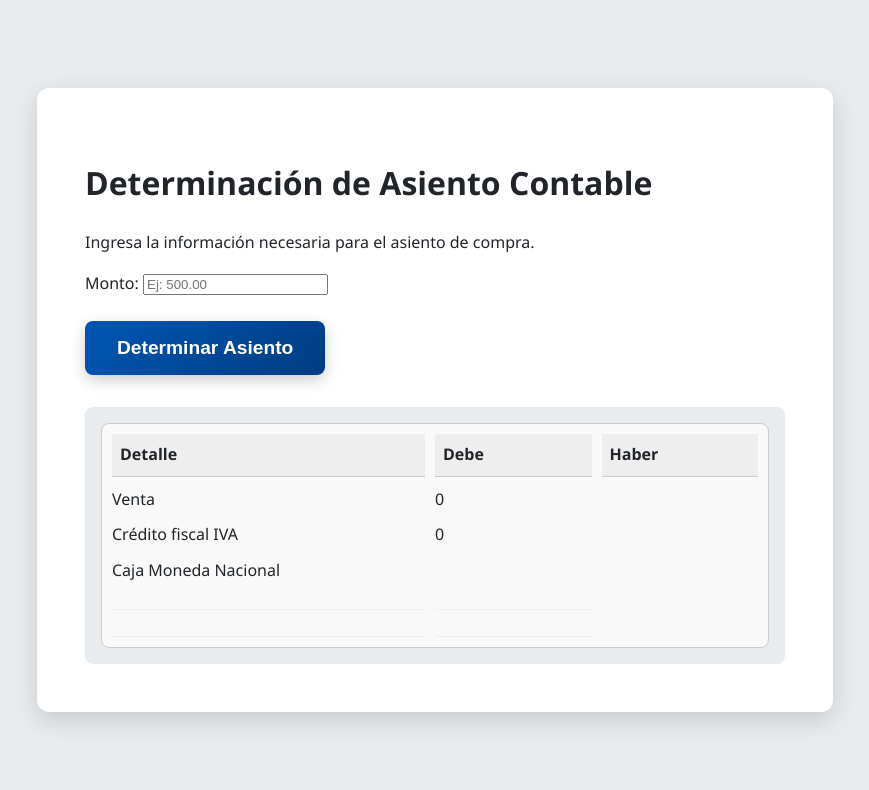
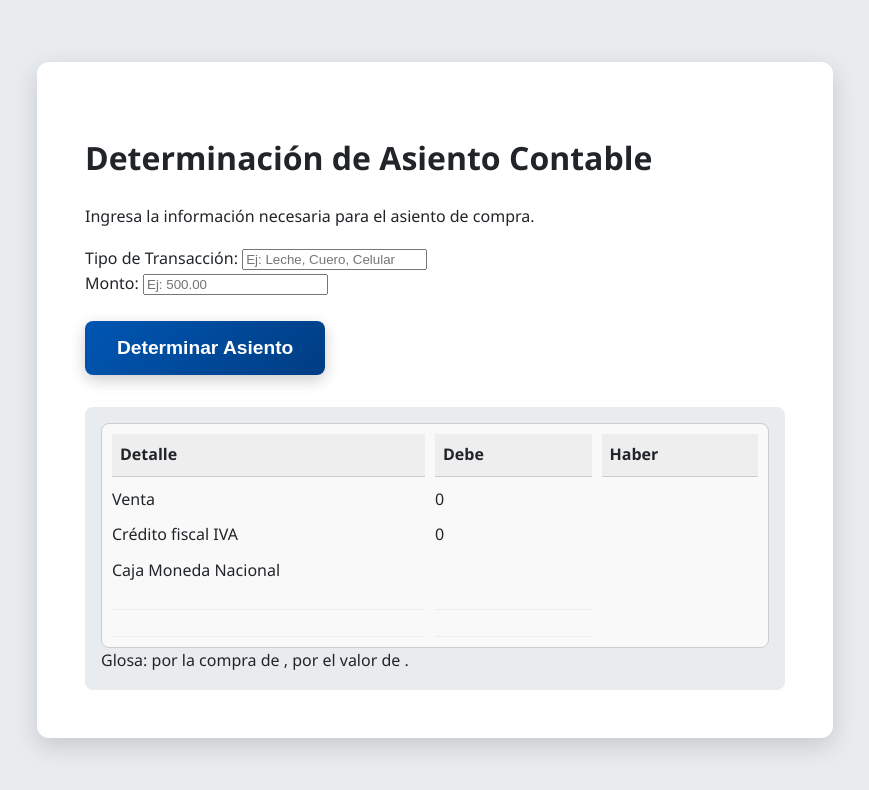
Before and after one commit to oqowiiiwiiwiuau-ctrl/Contabilidad-Basica-Pro, a website built with Vite: page index.html in a window 1280 px wide. Both pictures are taken after a click on the button "Determinar Asiento". Shown: the whole page, without its empty margins (205-1074 px from the left). Built offline with nearby package versions, Linux system fonts and the light colour scheme.

Commit message:
feat: incororación del tag glosa

```diff
--- a/index.html
+++ b/index.html
@@ -40,7 +40,10 @@
       </header>
 
       <main class="card">
-
+        <div class="input-group">
+          <label for="tipoTransaccion">Tipo de Transacción:</label>
+          <input type="text" id="tipoTransaccion" placeholder="Ej: Leche, Cuero, Celular" />
+        </div>
         <div class="input-group">
           <label for="monto">Monto:</label>
           <input type="number" id="monto" placeholder="Ej: 500.00" />
--- a/src/main.js
+++ b/src/main.js
@@ -34,6 +34,7 @@ import './style.css'
 //   mostrar.textContent = "valor de la compra = "+campo_texto;
 // });
 //Atravalor los valores de botones y espacios de texto
+let tipoTransaccion = document.getElementById("tipoTransaccion");
 let number = document.getElementById("monto");
 let determinarAsiento = document.getElementById("determinarAsiento");
 //Atrapar todos los elementos de resultados
@@ -43,8 +44,10 @@ let two = document.getElementById("two");
 let two_debe = document.getElementById("two-debe");
 let three = document.getElementById("three");
 let three_haber = document.getElementById("three-haber")
+let glosa = document.getElementById("resultadoAsiento")
 //Atrapar la función en un listener
 determinarAsiento.addEventListener("click", function(){
+  let tipo = tipoTransaccion.value;
   let operacion = number.value;
   one.textContent = `Venta`;
   one_debe.textContent = `${operacion*0.87}`;
@@ -52,5 +55,6 @@ determinarAsiento.addEventListener("click", function(){
   two_debe.textContent = `${operacion*0.13}`;
   three.textContent = `Caja Moneda Nacional`;
   three_haber.textContent = `${operacion}`;
-
+  glosa.textContent = `Glosa: por la compra de ${tipo},
+  por el valor de ${operacion}.`;
 });
```
